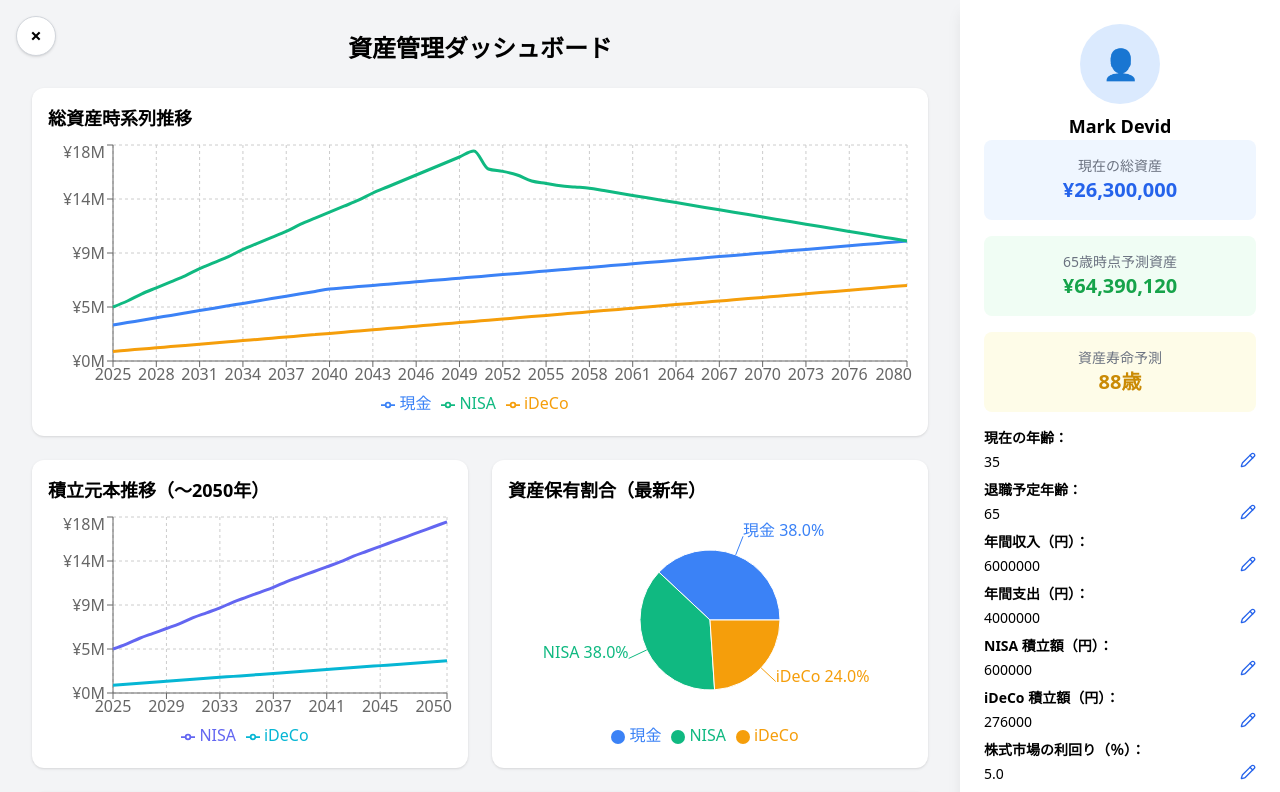
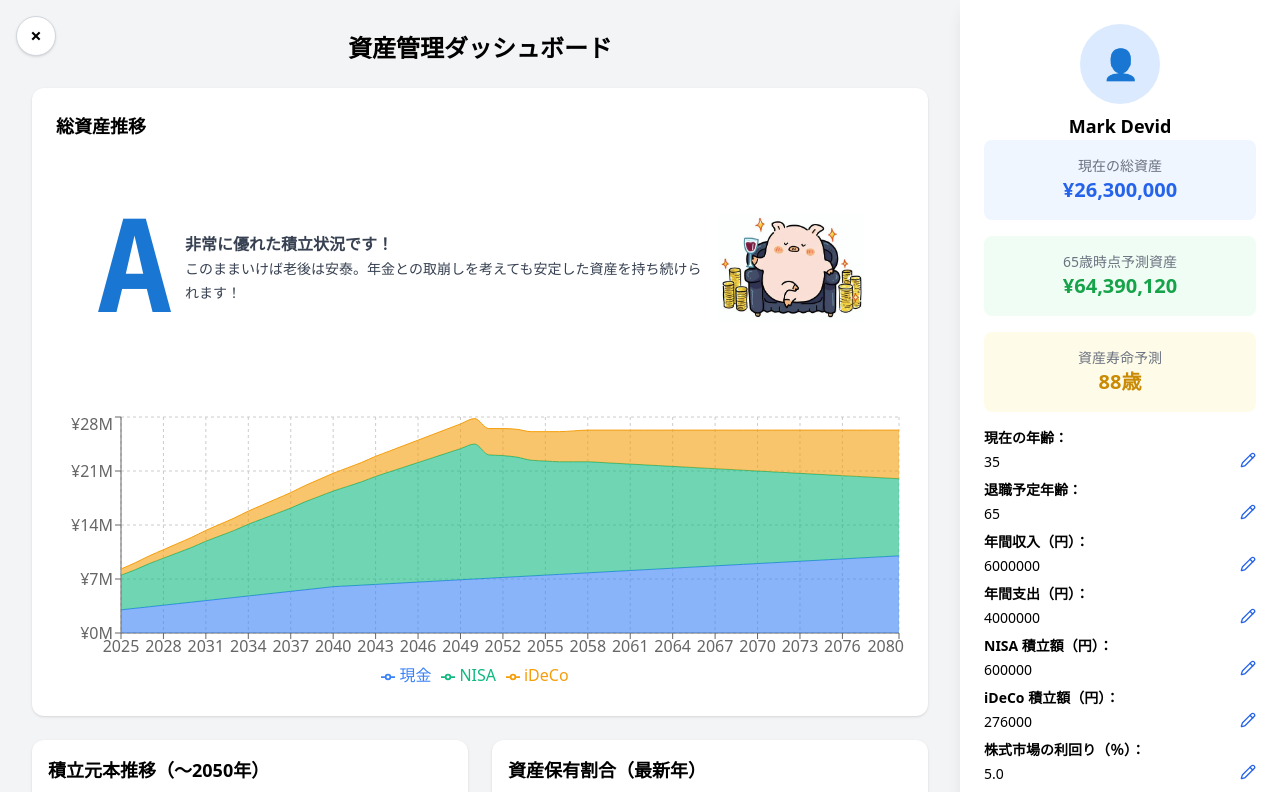
Before and after one commit to HirokiAzuma0420/lifeplansim, a React (Vite) app: page /sample in a window 1280 px wide. Shown: the top 792 px of the page. Built offline with nearby package versions, Linux system fonts and the light colour scheme.

Commit message:
ランク＆ランクコメントを付加

```diff
--- /dev/null
+++ b/src/assets/getAssetGrade.ts
@@ -0,0 +1,38 @@
+export const getAssetGrade = (amount: number) => {
+  if (amount >= 30000000)
+    return {
+      rank: 'S',
+      color: '#8e24aa',
+      commenttitle: '圧倒的な安定資産です！',
+      comment: '完全な富裕層クラスの資産形成レベルです。FIREを計画しているとしたら、現実になること間違いなし！',
+      image: '../public/ranks/s.png',
+    };
+  if (amount >= 20000000)
+    return {
+      rank: 'A',
+      color: '#1976d2',
+      commenttitle: '非常に優れた積立状況です！',
+      comment: 'このままいけば老後は安泰。年金との取崩しを考えても安定した資産を持ち続けられます！',
+      image: '../public/ranks/a.png',
+    };
+  if (amount >= 10000000)
+    return {
+      rank: 'B',
+      color: '#43a047',
+      comment: 'この調子で継続を！',
+      image: '../public/ranks/b.png',
+    };
+  if (amount >= 5000000)
+    return {
+      rank: 'C',
+      color: '#f9a825',
+      comment: '今後の積立強化が推奨されます。',
+      image: '../public/ranks/c.png',
+    };
+  return {
+    rank: 'D',
+    color: '#e53935',
+    comment: '積立資産の改善が急務です。',
+    image: '../public/ranks/d.png',
+  };
+};
--- a/src/pages/SamplePage.tsx
+++ b/src/pages/SamplePage.tsx
@@ -1,5 +1,7 @@
 import {
   LineChart,
+  AreaChart,
+  Area,
   Line,
   XAxis,
   YAxis,
@@ -15,6 +17,7 @@ import { useState } from 'react';
 import { data } from '../assets/sampleData';
 import { useNavigate } from 'react-router-dom';
 import { Pencil } from 'lucide-react';
+import { getAssetGrade } from '../assets/getAssetGrade';
 
 const COLORS = {
   現金: '#3B82F6',
@@ -57,6 +60,8 @@ export default function SamplePage() {
     setEditFields((prev) => ({ ...prev, [key]: false }));
   };
 
+const rankInfo = getAssetGrade(latest.総資産);
+
   return (
     <div className="relative bg-gray-100 min-h-screen">
       <button
@@ -75,11 +80,7 @@ export default function SamplePage() {
         ≡
       </button>
 
-      <div
-        className={`fixed top-0 right-0 h-full w-72 bg-white shadow-lg transform transition-transform duration-300 ease-in-out z-40 overflow-y-auto
-        lg:fixed lg:top-0 lg:right-0 lg:h-screen lg:translate-x-0 lg:w-80
-        ${menuOpen ? 'translate-x-0' : 'translate-x-full'}`}
-      >
+      <div className={`fixed top-0 right-0 h-full w-72 bg-white shadow-lg transform transition-transform duration-300 ease-in-out z-40 overflow-y-auto lg:fixed lg:top-0 lg:right-0 lg:h-screen lg:translate-x-0 lg:w-80 ${menuOpen ? 'translate-x-0' : 'translate-x-full'}`}>
         <div className="p-6 text-center">
           <button
             className="lg:hidden absolute top-4 right-4 w-8 h-8 bg-gray-200 rounded-full text-lg"
@@ -154,22 +155,71 @@ export default function SamplePage() {
       <div className="p-4 md:p-8 lg:mr-80">
         <h2 className="text-2xl font-bold text-center mb-6">資産管理ダッシュボード</h2>
 
-        <div className="bg-white rounded-xl shadow p-4 mb-6">
-          <h3 className="text-lg font-semibold mb-2">総資産時系列推移</h3>
+        <div className="bg-white rounded-xl shadow p-6 mb-6 relative">
+          <h3 className="text-lg font-semibold mb-2">総資産推移</h3>
+          {/* ランク表示カード */}
+          <div className="w-full flex justify-center">
+            <div className="bg-white p-6 mb-6 relative">
+              <div className="flex items-center space-x-4 p-4 bg-white">
+                <div className="flex items-center space-x-3">
+                  <div className="font-mono text-9xl font-extrabold" style={{ color: rankInfo.color }}>
+                    {rankInfo.rank}
+                  </div>
+                  {/* コメント */}
+                  <div className="font-bold text-base text-gray-700">{rankInfo.commenttitle}<br/>
+                  <span className="font-normal text-sm text-base text-gray-700">{rankInfo.comment}</span>
+                  </div>
+                </div>
+
+                {/* イラスト */}
+                <div className="w-40 h-40 ml-auto">
+                  <img
+                    src={rankInfo.image}
+                    alt="ランクイラスト"
+                    className="object-contain w-full h-full"
+                  />
+                </div>
+
+              </div>
+            </div>
+          </div>
+          {/* グラフ本体 */}
           <ResponsiveContainer width="100%" height={280}>
-            <LineChart data={enrichedData}>
+            <AreaChart data={enrichedData} stackOffset="none">
               <CartesianGrid strokeDasharray="3 3" />
               <XAxis dataKey="year" />
               <YAxis tickFormatter={(v) => `¥${(v / 1_000_000).toFixed(0)}M`} />
-              <Tooltip formatter={(v: number) => `¥${v.toLocaleString()}`} />
+              <Tooltip
+                content={({ payload, label }) => {
+                  if (!payload || payload.length === 0) return null;
+                  const total = payload.reduce(
+                    (sum, entry) => sum + (typeof entry.value === 'number' ? entry.value : 0),
+                    0
+                  );
+                  return (
+                    <div className="bg-white p-2 border rounded text-sm shadow">
+                      <p className="font-bold">{label}年</p>
+                      {payload.map((entry, index) => {
+                        const value = entry.value;
+                        return (
+                          <p key={index} style={{ color: entry.color }}>
+                            {entry.name}: ¥{typeof value === 'number' ? value.toLocaleString() : '―'}
+                          </p>
+                        );
+                      })}
+                      <hr className="my-1" />
+                      <p className="font-semibold">総資産: ¥{total.toLocaleString()}</p>
+                    </div>
+                  );
+                }}
+              />
               <Legend />
-              <Line type="monotone" dataKey="現金" stroke={COLORS.現金} strokeWidth={3} dot={false} />
-              <Line type="monotone" dataKey="NISA" stroke={COLORS.NISA} strokeWidth={3} dot={false} />
-              <Line type="monotone" dataKey="iDeCo" stroke={COLORS.iDeCo} strokeWidth={3} dot={false} />
-            </LineChart>
+              <Area type="monotone" dataKey="現金" stackId="1" stroke={COLORS.現金} fill={COLORS.現金} />
+              <Area type="monotone" dataKey="NISA" stackId="1" stroke={COLORS.NISA} fill={COLORS.NISA} />
+              <Area type="monotone" dataKey="iDeCo" stackId="1" stroke={COLORS.iDeCo} fill={COLORS.iDeCo} />
+            </AreaChart>
           </ResponsiveContainer>
         </div>
-
         <div className="grid grid-cols-1 md:grid-cols-2 gap-6 mb-6">
           <div className="bg-white rounded-xl shadow p-4">
             <h3 className="text-lg font-semibold mb-2">積立元本推移（〜2050年）</h3>
```
Also changed, not shown: public/ranks/a.png (added), 1 other file (tests, documents, lock files or other folders).
